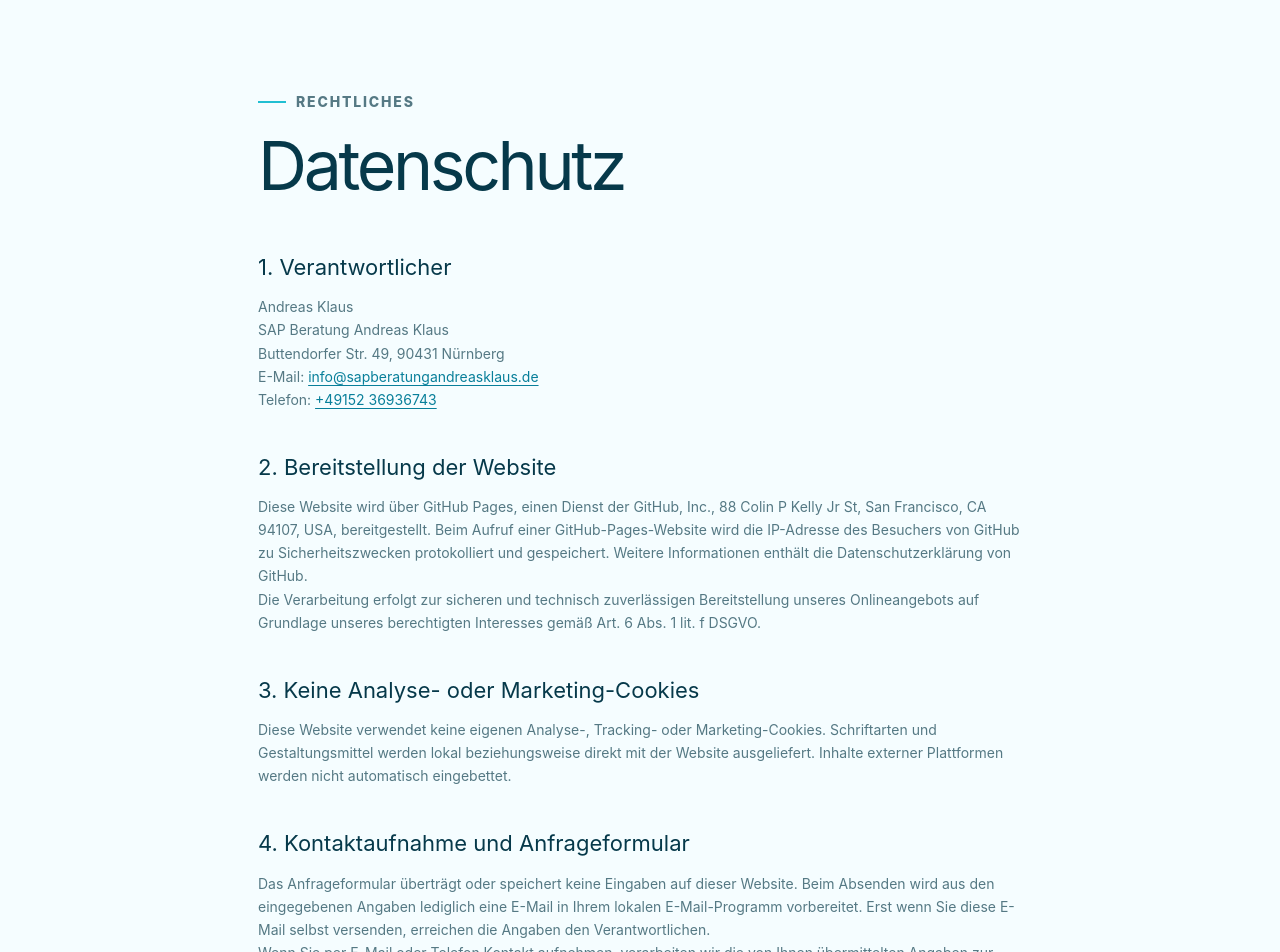
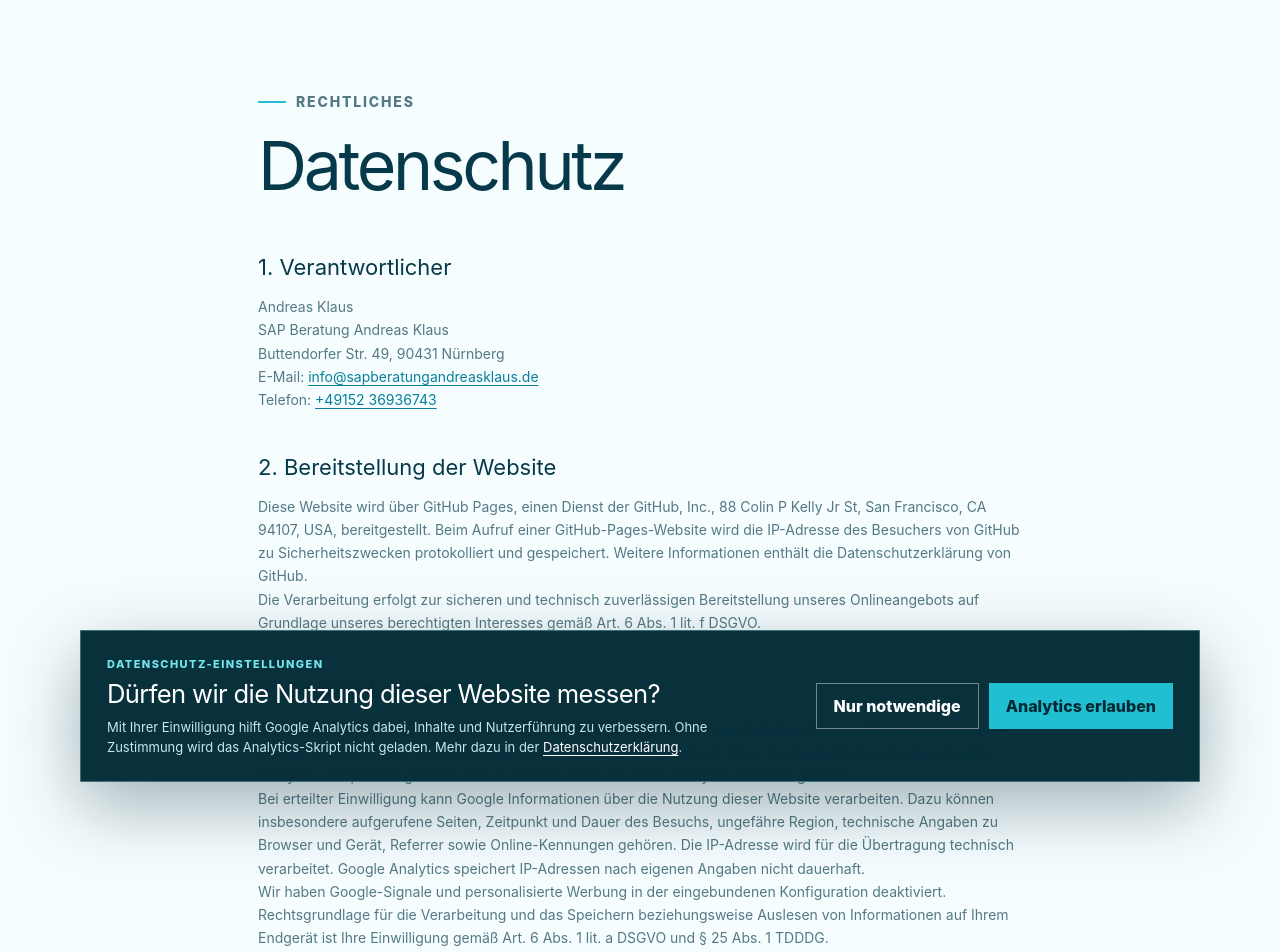
Before and after one commit to aklaus1287-cloud/aklaus1287-cloud.github.io, a Next.js app: page /datenschutz in a window 1280 px wide. Shown: the top 952 px of the page. Built offline with nearby package versions, Linux system fonts and the light colour scheme.

Commit message:
Add consent-first Google Analytics

```diff
--- a/app/components/ConversionEvents.tsx
+++ b/app/components/ConversionEvents.tsx
@@ -1,12 +1,6 @@
 "use client";
 
 import { useEffect } from "react";
-
-declare global {
-  interface Window {
-    dataLayer?: Record<string, unknown>[];
-  }
-}
 
 export default function ConversionEvents() {
   useEffect(() => {
@@ -16,7 +10,7 @@ export default function ConversionEvents() {
       const action = target.dataset.conversion || "unknown";
       const detail = { action, path: window.location.pathname };
       window.dispatchEvent(new CustomEvent("site:conversion", { detail }));
-      if (window.dataLayer) window.dataLayer.push({ event: "site_conversion", ...detail });
+      window.gtag?.("event", "site_conversion", detail);
     }
 
     document.addEventListener("click", handleClick);
--- /dev/null
+++ b/app/components/GoogleAnalytics.tsx
@@ -0,0 +1,137 @@
+"use client";
+
+import Link from "next/link";
+import { useEffect, useState } from "react";
+
+const MEASUREMENT_ID = "G-S2VRST528R";
+const CONSENT_KEY = "sap-beratung-analytics-consent";
+const SCRIPT_ID = "google-analytics";
+
+type ConsentChoice = "granted" | "denied";
+
+declare global {
+  interface Window {
+    dataLayer?: unknown[];
+    gtag?: (...args: unknown[]) => void;
+  }
+}
+
+function initializeAnalytics() {
+  if (document.getElementById(SCRIPT_ID)) return;
+
+  window.dataLayer = window.dataLayer || [];
+  window.gtag = (...args: unknown[]) => {
+    window.dataLayer?.push(args);
+  };
+
+  window.gtag("consent", "default", {
+    analytics_storage: "denied",
+    ad_storage: "denied",
+    ad_user_data: "denied",
+    ad_personalization: "denied",
+  });
+  window.gtag("consent", "update", {
+    analytics_storage: "granted",
+    ad_storage: "denied",
+    ad_user_data: "denied",
+    ad_personalization: "denied",
+  });
+  window.gtag("js", new Date());
+  window.gtag("config", MEASUREMENT_ID, {
+    allow_google_signals: false,
+    allow_ad_personalization_signals: false,
+  });
+
+  const script = document.createElement("script");
+  script.id = SCRIPT_ID;
+  script.async = true;
+  script.src = `https://www.googletagmanager.com/gtag/js?id=${MEASUREMENT_ID}`;
+  document.head.appendChild(script);
+}
+
+function removeAnalyticsCookies() {
+  document.cookie
+    .split(";")
+    .map((cookie) => cookie.trim().split("=")[0])
+    .filter((name) => name === "_ga" || name.startsWith("_ga_"))
+    .forEach((name) => {
+      document.cookie = `${name}=; Max-Age=0; path=/; SameSite=Lax`;
+      document.cookie = `${name}=; Max-Age=0; path=/; domain=.sapberatungandreasklaus.de; SameSite=Lax`;
+    });
+}
+
+export default function GoogleAnalytics() {
+  const [choice, setChoice] = useState<ConsentChoice | null>(null);
+  const [ready, setReady] = useState(false);
+  const [settingsOpen, setSettingsOpen] = useState(false);
+
+  useEffect(() => {
+    const frame = window.requestAnimationFrame(() => {
+      const savedChoice = window.localStorage.getItem(CONSENT_KEY);
+      if (savedChoice === "granted" || savedChoice === "denied") {
+        setChoice(savedChoice);
+        if (savedChoice === "granted") initializeAnalytics();
+      }
+      setReady(true);
+    });
+
+    return () => window.cancelAnimationFrame(frame);
+  }, []);
+
+  function saveChoice(nextChoice: ConsentChoice) {
+    const previousChoice = window.localStorage.getItem(CONSENT_KEY);
+    window.localStorage.setItem(CONSENT_KEY, nextChoice);
+    setChoice(nextChoice);
+    setSettingsOpen(false);
+
+    if (nextChoice === "granted") {
+      initializeAnalytics();
+      return;
+    }
+
+    if (previousChoice === "granted") {
+      window.gtag?.("consent", "update", {
+        analytics_storage: "denied",
+        ad_storage: "denied",
+        ad_user_data: "denied",
+        ad_personalization: "denied",
+      });
+      removeAnalyticsCookies();
+      window.location.reload();
+    }
+  }
+
+  if (!ready) return null;
+
+  const showBanner = choice === null || settingsOpen;
+
+  return (
+    <>
+      {showBanner ? (
+        <section className="consent-banner" role="dialog" aria-modal="true" aria-labelledby="consent-title">
+          <div>
+            <p className="consent-kicker">Datenschutz-Einstellungen</p>
+            <h2 id="consent-title">Dürfen wir die Nutzung dieser Website messen?</h2>
+            <p>
+              Mit Ihrer Einwilligung hilft Google Analytics dabei, Inhalte und Nutzerführung zu verbessern.
+              Ohne Zustimmung wird das Analytics-Skript nicht geladen. Mehr dazu in der{" "}
+              <Link href="/datenschutz/">Datenschutzerklärung</Link>.
+            </p>
+          </div>
+          <div className="consent-actions">
+            <button className="consent-button consent-button-secondary" type="button" onClick={() => saveChoice("denied")}>
+              Nur notwendige
+            </button>
+            <button className="consent-button consent-button-primary" type="button" onClick={() => saveChoice("granted")}>
+              Analytics erlauben
+            </button>
+          </div>
+        </section>
+      ) : (
+        <button className="consent-settings-trigger" type="button" onClick={() => setSettingsOpen(true)}>
+          Datenschutz-Einstellungen
+        </button>
+      )}
+    </>
+  );
+}
--- a/app/datenschutz/page.tsx
+++ b/app/datenschutz/page.tsx
@@ -24,8 +24,12 @@ export default function Datenschutz() {
       <p>Diese Website wird über GitHub Pages, einen Dienst der GitHub, Inc., 88 Colin P Kelly Jr St, San Francisco, CA 94107, USA, bereitgestellt. Beim Aufruf einer GitHub-Pages-Website wird die IP-Adresse des Besuchers von GitHub zu Sicherheitszwecken protokolliert und gespeichert. Weitere Informationen enthält die Datenschutzerklärung von GitHub.</p>
       <p>Die Verarbeitung erfolgt zur sicheren und technisch zuverlässigen Bereitstellung unseres Onlineangebots auf Grundlage unseres berechtigten Interesses gemäß Art. 6 Abs. 1 lit. f DSGVO.</p>
 
-      <h2>3. Keine Analyse- oder Marketing-Cookies</h2>
-      <p>Diese Website verwendet keine eigenen Analyse-, Tracking- oder Marketing-Cookies. Schriftarten und Gestaltungsmittel werden lokal beziehungsweise direkt mit der Website ausgeliefert. Inhalte externer Plattformen werden nicht automatisch eingebettet.</p>
+      <h2>3. Google Analytics</h2>
+      <p>Diese Website verwendet nach Ihrer ausdrücklichen Einwilligung Google Analytics 4, einen Webanalysedienst der Google Ireland Limited, Gordon House, Barrow Street, Dublin 4, Irland. Ohne Ihre Zustimmung wird das Google-Analytics-Skript nicht geladen und es werden durch uns keine Analytics-Cookies gesetzt.</p>
+      <p>Bei erteilter Einwilligung kann Google Informationen über die Nutzung dieser Website verarbeiten. Dazu können insbesondere aufgerufene Seiten, Zeitpunkt und Dauer des Besuchs, ungefähre Region, technische Angaben zu Browser und Gerät, Referrer sowie Online-Kennungen gehören. Die IP-Adresse wird für die Übertragung technisch verarbeitet. Google Analytics speichert IP-Adressen nach eigenen Angaben nicht dauerhaft.</p>
+      <p>Wir haben Google-Signale und personalisierte Werbung in der eingebundenen Konfiguration deaktiviert. Rechtsgrundlage für die Verarbeitung und das Speichern beziehungsweise Auslesen von Informationen auf Ihrem Endgerät ist Ihre Einwilligung gemäß Art. 6 Abs. 1 lit. a DSGVO und § 25 Abs. 1 TDDDG.</p>
+      <p>Google kann Daten auch in den USA verarbeiten. Google LLC ist nach dem EU-US Data Privacy Framework zertifiziert. Weitere Informationen finden Sie in den <a href="https://policies.google.com/privacy" target="_blank" rel="noreferrer">Datenschutzhinweisen von Google</a>.</p>
+      <p>Ihre Auswahl wird lokal in Ihrem Browser gespeichert. Sie können Ihre Einwilligung jederzeit über die Schaltfläche „Datenschutz-Einstellungen“ widerrufen. Der Widerruf berührt nicht die Rechtmäßigkeit der bis dahin erfolgten Verarbeitung.</p>
 
       <h2>4. Kontaktaufnahme und Anfrageformular</h2>
       <p>Das Anfrageformular überträgt oder speichert keine Eingaben auf dieser Website. Beim Absenden wird aus den eingegebenen Angaben lediglich eine E-Mail in Ihrem lokalen E-Mail-Programm vorbereitet. Erst wenn Sie diese E-Mail selbst versenden, erreichen die Angaben den Verantwortlichen.</p>
@@ -37,8 +41,11 @@ export default function Datenschutz() {
       <h2>6. Ihre Rechte</h2>
       <p>Sie haben im Rahmen der gesetzlichen Voraussetzungen insbesondere das Recht auf Auskunft, Berichtigung, Löschung, Einschränkung der Verarbeitung, Datenübertragbarkeit und Widerspruch. Zudem besteht ein Beschwerderecht bei einer Datenschutzaufsichtsbehörde.</p>
 
-      <h2>7. Aktualität</h2>
-      <p>Stand dieser Datenschutzhinweise: 21. Juli 2026. Bei Änderungen der Website oder der eingesetzten Dienste werden diese Hinweise entsprechend angepasst.</p>
+      <h2>7. Widerruf Ihrer Einwilligung</h2>
+      <p>Eine erteilte Analytics-Einwilligung können Sie jederzeit mit Wirkung für die Zukunft über die dauerhaft erreichbare Schaltfläche „Datenschutz-Einstellungen“ ändern. Bei einem Widerruf werden die von dieser Website gesetzten Google-Analytics-Cookies entfernt und die Seite ohne Analytics neu geladen.</p>
+
+      <h2>8. Aktualität</h2>
+      <p>Stand dieser Datenschutzhinweise: 25. Juli 2026. Bei Änderungen der Website oder der eingesetzten Dienste werden diese Hinweise entsprechend angepasst.</p>
 
       <Link className="back-link" href="/">← Zurück zur Startseite</Link>
     </main>
--- a/app/globals.css
+++ b/app/globals.css
@@ -291,6 +291,38 @@ footer { align-items: center; background: var(--navy-deep); color: white; displa
 .footer-links a:hover { color: var(--aqua-bright); }
 .copyright { margin: 0; }
 
+.consent-banner {
+  align-items: center;
+  background: rgba(4, 45, 57, .98);
+  border: 1px solid rgba(158, 244, 247, .34);
+  bottom: 18px;
+  box-shadow: 0 24px 70px rgba(3, 33, 42, .34);
+  color: white;
+  display: grid;
+  gap: 30px;
+  grid-template-columns: minmax(0, 1fr) auto;
+  left: 50%;
+  max-width: 1120px;
+  padding: 24px 26px;
+  position: fixed;
+  transform: translateX(-50%);
+  width: calc(100% - 36px);
+  z-index: 1000;
+}
+.consent-kicker { color: var(--aqua-bright); font-size: 11px; font-weight: 800; letter-spacing: .13em; margin: 0 0 7px; text-transform: uppercase; }
+.consent-banner h2 { font-size: clamp(20px, 2vw, 27px); letter-spacing: -.025em; line-height: 1.12; margin: 0 0 8px; }
+.consent-banner p:not(.consent-kicker) { color: #c7e8ec; font-size: 13px; line-height: 1.55; margin: 0; max-width: 760px; }
+.consent-banner a { color: white; text-decoration: underline; text-underline-offset: 3px; }
+.consent-actions { display: flex; gap: 10px; }
+.consent-button, .consent-settings-trigger { border: 0; cursor: pointer; font: inherit; font-weight: 800; }
+.consent-button { min-height: 46px; padding: 0 17px; white-space: nowrap; }
+.consent-button-primary { background: var(--aqua); color: var(--navy-deep); }
+.consent-button-primary:hover { background: var(--aqua-bright); }
+.consent-button-secondary { background: transparent; border: 1px solid rgba(255, 255, 255, .42); color: white; }
+.consent-button-secondary:hover { border-color: white; }
+.consent-settings-trigger { background: var(--navy-deep); border: 1px solid rgba(255, 255, 255, .2); bottom: 12px; color: #c7e8ec; font-size: 11px; left: 12px; padding: 9px 12px; position: fixed; z-index: 900; }
+.consent-settings-trigger:hover { color: white; }
+
 .legal-page { margin: 0 auto; max-width: 820px; min-height: 70vh; padding: 90px 28px 120px; }
 .legal-page .eyebrow { margin-bottom: 18px; }
 .legal-page h1 { color: var(--navy); font-size: clamp(42px, 6vw, 68px); letter-spacing: -.05em; line-height: 1; margin: 0 0 50px; }
@@ -361,6 +393,9 @@ footer { align-items: center; background: var(--navy-deep); color: white; displa
   .deliverable-list li { font-size: 15px; }
   footer { padding: 37px 20px; }
   .footer-links { flex-wrap: wrap; }
+  .consent-banner { align-items: stretch; bottom: 10px; gap: 18px; grid-template-columns: 1fr; padding: 21px 18px; width: calc(100% - 20px); }
+  .consent-actions { flex-direction: column-reverse; }
+  .consent-button { width: 100%; }
 }
 
 @media (prefers-reduced-motion: reduce) {
--- a/app/layout.tsx
+++ b/app/layout.tsx
@@ -1,5 +1,6 @@
 import type { Metadata } from "next";
 import ConversionEvents from "./components/ConversionEvents";
+import GoogleAnalytics from "./components/GoogleAnalytics";
 import "./globals.css";
 
 export const metadata: Metadata = {
@@ -70,6 +71,7 @@ export default function RootLayout({ children }: Readonly<{ children: React.Reac
       <body>
         <script type="application/ld+json" dangerouslySetInnerHTML={{ __html: JSON.stringify(organizationData) }} />
         <ConversionEvents />
+        <GoogleAnalytics />
         {children}
       </body>
     </html>
```
Also changed, not shown: 1 other file (tests, documents, lock files or other folders).
